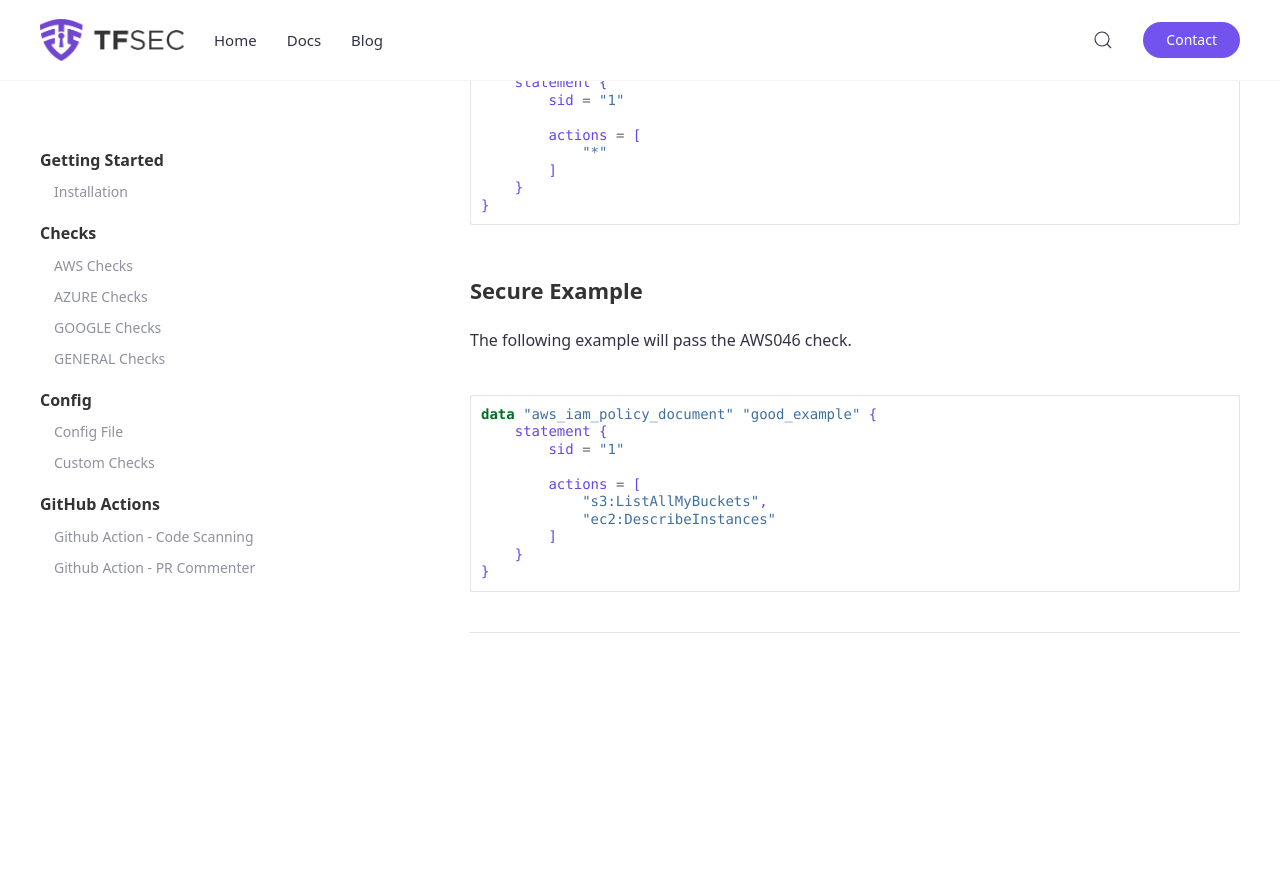
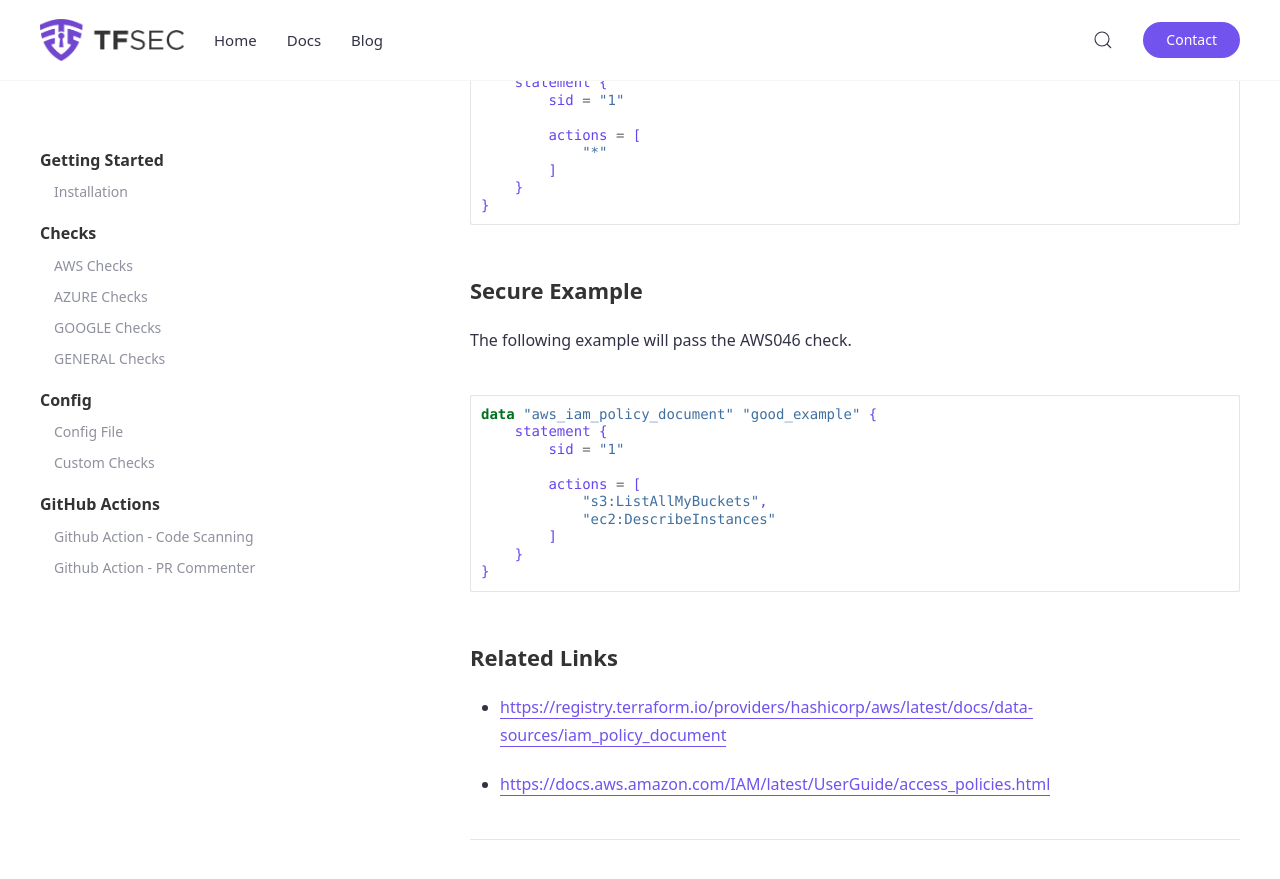
Before and after one commit to tfsec/tfsec.github.io, a Jekyll site: the page built from _docs/aws/AWS046.md, in a window 1280 px wide and 900 px high, scrolled down 535 px. Shown: the top 879 px of the window. Built offline with Jekyll 4.4.1, drawn with Linux system fonts in a browser that asks for light colours; before the commit the page ends 1228 px from its top, so only the background shows below that.

```diff
--- a/_docs/aws/AWS046.md
+++ b/_docs/aws/AWS046.md
@@ -49,3 +49,12 @@ data "aws_iam_policy_document" "good_example" {
 }
 
 {% endhighlight %}
+
+
+
+### Related Links
+
+
+- [https://registry.terraform.io/providers/hashicorp/aws/latest/docs/data-sources/iam_policy_document](https://registry.terraform.io/providers/hashicorp/aws/latest/docs/data-sources/iam_policy_document){:target="_blank" rel="nofollow noreferrer noopener"}
+
+- [https://docs.aws.amazon.com/IAM/latest/UserGuide/access_policies.html](https://docs.aws.amazon.com/IAM/latest/UserGuide/access_policies.html){:target="_blank" rel="nofollow noreferrer noopener"}
```
